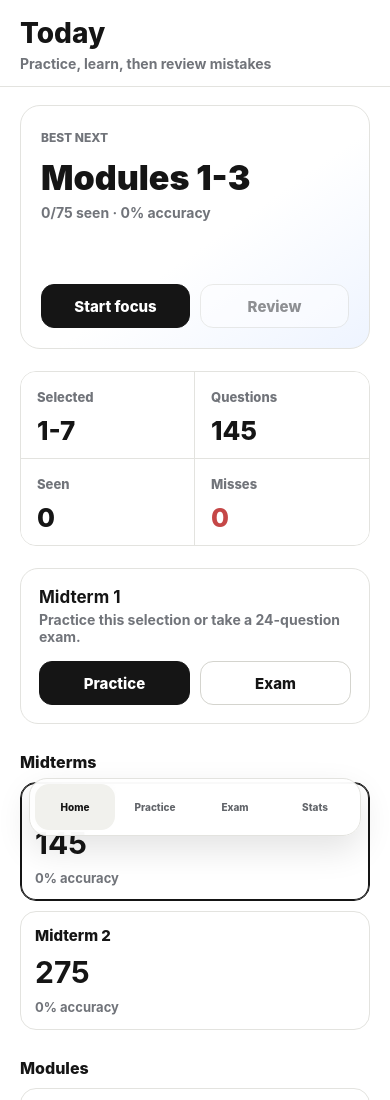
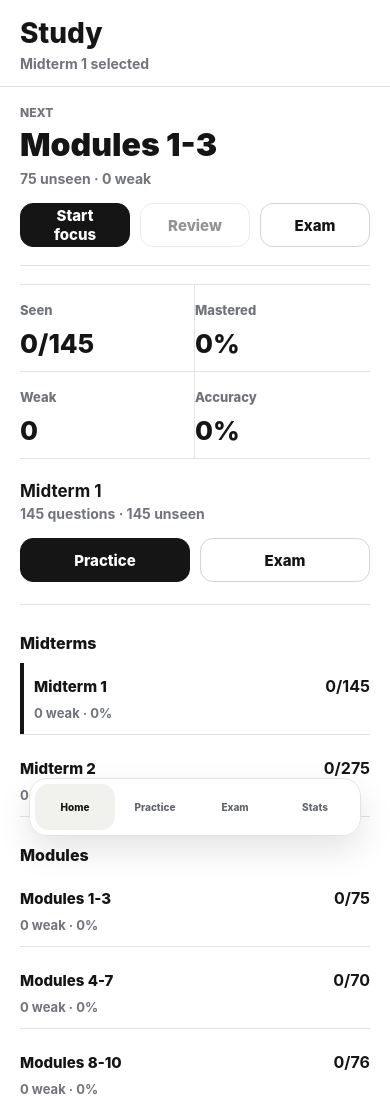
Before and after one commit to Lucian-Adrian/ccna-quiz, a website built with Vite: page index.html in a window 390 px wide. Shown: the top 1100 px of the page. Built offline with nearby package versions, Linux system fonts and the light colour scheme.

Commit message:
Refocus quiz home and learning metrics

```diff
--- a/src/main.js
+++ b/src/main.js
@@ -7,11 +7,11 @@ import modules16To17 from "../CCNA1_v7_Modules_16-17.json";
 import {
   buildSession,
   createDecks,
+  getLearningSummary,
   getRecommendedDeck,
   getWeakQuestions,
   isCorrect,
   scoreSession,
-  summarizeDeckProgress,
 } from "./decks.js";
 import { getNavigationAction } from "./navigation.js";
 import "./styles.css";
@@ -63,6 +63,11 @@ function currentQuestion() {
 function selectedFor(question) {
   if (!question || !state.session) return [];
   return state.session.answers[question.id] ?? [];
+}
+
+function answeredCount(session = state.session) {
+  if (!session) return 0;
+  return session.questions.filter((question) => (session.answers[question.id] ?? []).length > 0).length;
 }
 
 function setScreen(screen) {
@@ -270,46 +275,47 @@ function renderBottomNav() {
 
 function renderHome() {
   const deck = currentDeck();
-  const summary = summarizeDeckProgress(deck, state.progress);
+  const summary = getLearningSummary(deck, state.progress);
   const recommended = getRecommendedDeck(decks, state.progress) ?? deck;
-  const recommendedSummary = summarizeDeckProgress(recommended, state.progress);
+  const recommendedSummary = getLearningSummary(recommended, state.progress);
   const weakCount = getWeakQuestions(deck, state.progress).length;
 
   return `
     <section class="topbar">
       <div>
-        <h1>Today</h1>
-        <p>Practice, learn, then review mistakes</p>
+        <h1>Study</h1>
+        <p>${deck.title} selected</p>
       </div>
       <button class="primary desktop-only" type="button" data-action="start-focus">Start focus</button>
     </section>
 
     <section class="content">
-      <section class="hero-panel">
-        <div>
-          <span class="eyebrow">Best next</span>
-          <h2>${recommended.title}</h2>
-          <p>${recommendedSummary.seen}/${recommended.count} seen · ${recommendedSummary.percent}% accuracy</p>
+      <section class="study-board">
+        <div class="next-line">
+          <span>Next</span>
+          <strong>${recommended.title}</strong>
+          <small>${recommendedSummary.unseen} unseen · ${recommendedSummary.weak} weak</small>
         </div>
-        <div class="hero-actions">
+        <div class="hero-actions compact">
           <button class="primary" type="button" data-action="start-focus">Start focus</button>
           <button class="secondary" type="button" data-action="review-weak" ${weakCount === 0 ? "disabled" : ""}>Review</button>
+          <button class="secondary" type="button" data-start="exam">Exam</button>
         </div>
       </section>
 
-      <section class="metrics">
-        <div><span>Selected</span><strong>${deck.range}</strong></div>
-        <div><span>Questions</span><strong>${deck.count}</strong></div>
-        <div><span>Seen</span><strong>${summary.seen}</strong></div>
-        <div><span>Misses</span><strong class="danger">${weakCount}</strong></div>
+      <section class="learning-strip" aria-label="Learning state">
+        <div><span>Seen</span><strong>${summary.seen}/${deck.count}</strong></div>
+        <div><span>Mastered</span><strong>${summary.masteryPercent}%</strong></div>
+        <div><span>Weak</span><strong class="${summary.weak ? "danger" : ""}">${summary.weak}</strong></div>
+        <div><span>Accuracy</span><strong>${summary.percent}%</strong></div>
       </section>
 
-      <section class="selected-strip">
+      <section class="selected-line">
         <div>
           <strong>${deck.title}</strong>
-          <span>Practice this selection or take a 24-question exam.</span>
+          <span>${deck.count} questions · ${summary.unseen} unseen</span>
         </div>
-        <div class="hero-actions">
+        <div class="hero-actions compact">
           <button class="primary" type="button" data-start="practice">Practice</button>
           <button class="secondary" type="button" data-start="exam">Exam</button>
         </div>
@@ -335,13 +341,13 @@ function renderHome() {
 function renderDeckButton(deck) {
   if (!deck) return "";
   const selected = deck.id === state.deckId;
-  const progress = summarizeDeckProgress(deck, state.progress);
+  const progress = getLearningSummary(deck, state.progress);
 
   return `
-    <button class="deck-card ${selected ? "selected" : ""}" type="button" data-deck="${deck.id}">
+    <button class="deck-row ${selected ? "selected" : ""}" type="button" data-deck="${deck.id}">
       <span>${deck.title}</span>
-      <strong>${deck.count}</strong>
-      <small>${progress.percent}% accuracy</small>
+      <strong>${progress.seen}/${deck.count}</strong>
+      <small>${progress.weak} weak · ${progress.percent}%</small>
     </button>
   `;
 }
@@ -360,6 +366,7 @@ function renderTrainer(mode) {
   const checked = mode === "practice" && state.session.revealed;
   const examDone = mode === "exam" && state.session.submitted;
   const score = scoreSession(state.session.questions, state.session.answers);
+  const answered = answeredCount();
   const answerCount = question.correctAnswers.length;
   const hasChoices = question.options.length > 0;
 
@@ -369,15 +376,18 @@ function renderTrainer(mode) {
         <button class="back-button" type="button" data-screen="home">Back</button>
         <div>
           <h1>${mode === "exam" ? "Exam" : "Practice"}</h1>
-          <p>${deck.title} · ${state.session.index + 1}/${state.session.questions.length}</p>
+          <p>${deck.title} · ${state.session.index + 1}/${state.session.questions.length}${mode === "exam" ? ` · ${answered} answered` : ""}</p>
         </div>
-        ${mode === "exam" ? `<button class="secondary" type="button" data-action="submit-exam">Submit</button>` : ""}
+        ${mode === "exam" ? `<button class="secondary" type="button" data-action="submit-exam" ${answered === 0 ? "disabled" : ""}>Finish</button>` : ""}
       </header>
 
       ${
         examDone
           ? renderExamResult(score)
           : `
+        <div class="session-meter" aria-hidden="true">
+          <span style="width: ${Math.round(((state.session.index + 1) / state.session.questions.length) * 100)}%"></span>
+        </div>
         <article class="question-card">
           <div class="question-meta">
             <span>${question.sourceTitle}</span>
@@ -511,12 +521,13 @@ function renderStats() {
         ${decks
           .filter((deck) => deck.type !== "all")
           .map((deck) => {
-            const progress = summarizeDeckProgress(deck, state.progress);
+            const progress = getLearningSummary(deck, state.progress);
             return `
               <div class="stat-row">
                 <div>
                   <strong>${deck.title}</strong>
-                  <small>${progress.seen}/${deck.count} seen</small>
+                  <small>${progress.seen}/${deck.count} seen · ${progress.weak} weak · ${progress.mastered} mastered</small>
+                  <span class="progress-track"><i style="width: ${progress.masteryPercent}%"></i></span>
                 </div>
                 <span>${progress.percent}%</span>
               </div>
--- a/src/styles.css
+++ b/src/styles.css
@@ -198,31 +198,11 @@ h1 {
   color: var(--ink);
 }
 
-.hero-panel {
-  min-height: 290px;
-  display: flex;
-  flex-direction: column;
-  justify-content: space-between;
-  padding: 30px;
-  border: 1px solid var(--line);
-  border-radius: 22px;
-  background: linear-gradient(145deg, #ffffff 0%, #ffffff 55%, #eef4ff 100%);
-  margin-bottom: 22px;
-}
-
 .eyebrow {
   color: var(--muted);
   font-size: 12px;
   font-weight: 850;
   text-transform: uppercase;
-}
-
-.hero-panel h2 {
-  max-width: 700px;
-  margin: 14px 0 0;
-  font-size: 44px;
-  line-height: 1.06;
-  font-weight: 860;
 }
 
 .hero-actions {
@@ -231,65 +211,104 @@ h1 {
   flex-wrap: wrap;
 }
 
-.metrics,
+.hero-actions.compact {
+  flex-wrap: nowrap;
+}
+
+.study-board {
+  display: grid;
+  grid-template-columns: minmax(0, 1fr) auto;
+  gap: 18px;
+  align-items: center;
+  padding: 0 0 22px;
+  border-bottom: 1px solid var(--line);
+  margin-bottom: 18px;
+}
+
+.next-line span,
+.next-line strong,
+.next-line small {
+  display: block;
+}
+
+.next-line span {
+  color: var(--muted);
+  font-size: 12px;
+  font-weight: 850;
+  text-transform: uppercase;
+}
+
+.next-line strong {
+  margin-top: 8px;
+  font-size: 42px;
+  line-height: 1.04;
+  font-weight: 880;
+}
+
+.next-line small {
+  margin-top: 8px;
+  color: var(--muted);
+  font-size: 14px;
+  font-weight: 700;
+}
+
+.learning-strip,
 .stat-grid {
   display: grid;
   grid-template-columns: repeat(4, 1fr);
-  border: 1px solid var(--line);
-  border-radius: 18px;
+  border-block: 1px solid var(--line);
   overflow: hidden;
-  margin-bottom: 30px;
+  margin-bottom: 22px;
 }
 
-.selected-strip {
+.selected-line {
   display: flex;
   align-items: center;
   justify-content: space-between;
   gap: 16px;
-  padding: 18px;
-  border: 1px solid var(--line);
-  border-radius: 18px;
+  padding: 0 0 22px;
+  border-bottom: 1px solid var(--line);
   background: #fff;
-  margin-bottom: 30px;
+  margin-bottom: 26px;
 }
 
-.selected-strip strong,
-.selected-strip span {
+.selected-line strong,
+.selected-line span {
   display: block;
 }
 
-.selected-strip strong {
+.selected-line strong {
   font-size: 17px;
 }
 
-.selected-strip span {
+.selected-line span {
   margin-top: 4px;
   color: var(--muted);
   font-size: 14px;
   font-weight: 650;
 }
 
-.metrics div,
+.learning-strip div,
 .stat-grid div {
   min-height: 104px;
-  padding: 17px;
+  padding: 17px 0;
   border-right: 1px solid var(--line);
   background: #fff;
 }
 
-.metrics div:last-child,
+.learning-strip div:last-child,
 .stat-grid div:last-child {
   border-right: 0;
 }
 
-.metrics span,
+.learning-strip span,
 .stat-grid span {
   color: var(--muted);
   font-size: 13px;
   font-weight: 760;
 }
 
-.metrics strong,
+.learning-strip strong,
 .stat-grid strong {
   display: block;
   margin-top: 18px;
@@ -323,39 +342,41 @@ h1 {
   margin-top: 10px;
 }
 
-.deck-card {
+.deck-row {
+  width: 100%;
   min-width: 0;
-  min-height: 112px;
-  display: flex;
-  flex-direction: column;
-  align-items: flex-start;
-  justify-content: space-between;
-  gap: 12px;
-  border: 1px solid var(--line);
-  border-radius: 16px;
+  min-height: 78px;
+  display: grid;
+  grid-template-columns: minmax(0, 1fr) auto;
+  gap: 6px 14px;
+  align-items: center;
+  border: 0;
+  border-bottom: 1px solid var(--line);
+  border-radius: 0;
   background: #fff;
-  padding: 16px;
+  padding: 14px 0;
   color: var(--ink);
   text-align: left;
   cursor: pointer;
 }
 
-.deck-card.selected {
-  border-color: var(--ink);
-  box-shadow: 0 0 0 1px var(--ink) inset;
+.deck-row.selected {
+  box-shadow: inset 4px 0 0 var(--ink);
+  padding-left: 14px;
 }
 
-.deck-card span {
+.deck-row span {
   font-size: 15px;
   font-weight: 820;
 }
 
-.deck-card strong {
-  font-size: 30px;
+.deck-row strong {
+  font-size: 16px;
   line-height: 1;
 }
 
-.deck-card small {
+.deck-row small {
+  grid-column: 1 / -1;
   color: var(--muted);
   font-size: 13px;
   font-weight: 700;
@@ -373,6 +394,17 @@ h1 {
   gap: 16px;
   padding: 22px 32px;
   border-bottom: 1px solid var(--line);
+}
+
+.session-meter {
+  height: 3px;
+  background: var(--soft);
+}
+
+.session-meter span {
+  display: block;
+  height: 100%;
+  background: var(--ink);
 }
 
 .question-card {
@@ -589,6 +621,23 @@ pre {
   font-weight: 850;
 }
 
+.progress-track {
+  width: min(260px, 100%);
+  height: 5px;
+  display: block;
+  margin-top: 10px;
+  border-radius: 999px;
+  background: var(--soft);
+  overflow: hidden;
+}
+
+.progress-track i {
+  display: block;
+  height: 100%;
+  border-radius: inherit;
+  background: var(--green);
+}
+
 .bottom-nav {
   display: none;
 }
@@ -646,15 +695,15 @@ pre {
     display: none;
   }
 
-  .hero-panel {
-    min-height: 244px;
-    padding: 20px;
-    border-radius: 20px;
+  .study-board {
+    grid-template-columns: 1fr;
+    gap: 16px;
+    padding-bottom: 18px;
   }
 
-  .hero-panel h2 {
-    max-width: 290px;
-    font-size: 36px;
+  .next-line strong {
+    max-width: 310px;
+    font-size: 35px;
     line-height: 1.07;
   }
 
@@ -663,40 +712,43 @@ pre {
     grid-template-columns: 1fr 1fr;
   }
 
+  .study-board .hero-actions.compact {
+    grid-template-columns: repeat(3, 1fr);
+  }
+
   .hero-actions > * {
     min-width: 0;
   }
 
-  .metrics,
+  .learning-strip,
   .stat-grid {
     grid-template-columns: repeat(2, 1fr);
-    border-radius: 16px;
     margin-bottom: 22px;
   }
 
-  .selected-strip {
+  .selected-line {
     align-items: stretch;
     flex-direction: column;
     margin-bottom: 24px;
   }
 
-  .metrics div,
+  .learning-strip div,
   .stat-grid div {
     min-height: 82px;
-    padding: 14px 16px;
+    padding: 14px 0;
   }
 
-  .metrics div:nth-child(2n),
+  .learning-strip div:nth-child(2n),
   .stat-grid div:nth-child(2n) {
     border-right: 0;
   }
 
-  .metrics div:nth-child(-n + 2),
+  .learning-strip div:nth-child(-n + 2),
   .stat-grid div:nth-child(-n + 2) {
     border-bottom: 1px solid var(--line);
   }
 
-  .metrics strong,
+  .learning-strip strong,
   .stat-grid strong {
     margin-top: 12px;
     font-size: 26px;
@@ -707,9 +759,9 @@ pre {
     grid-template-columns: 1fr;
   }
 
-  .deck-card {
-    min-height: 104px;
-    padding: 14px;
+  .deck-row {
+    min-height: 72px;
+    padding: 12px 0;
   }
 
   .question-card {
@@ -790,7 +842,7 @@ pre {
 }
 
 @media (max-width: 420px) {
-  .hero-panel h2 {
-    font-size: 34px;
+  .next-line strong {
+    font-size: 32px;
   }
 }
```
Also changed, not shown: src/decks.js (+24 -0 lines), test/decks.test.js (+19 -0 lines).
